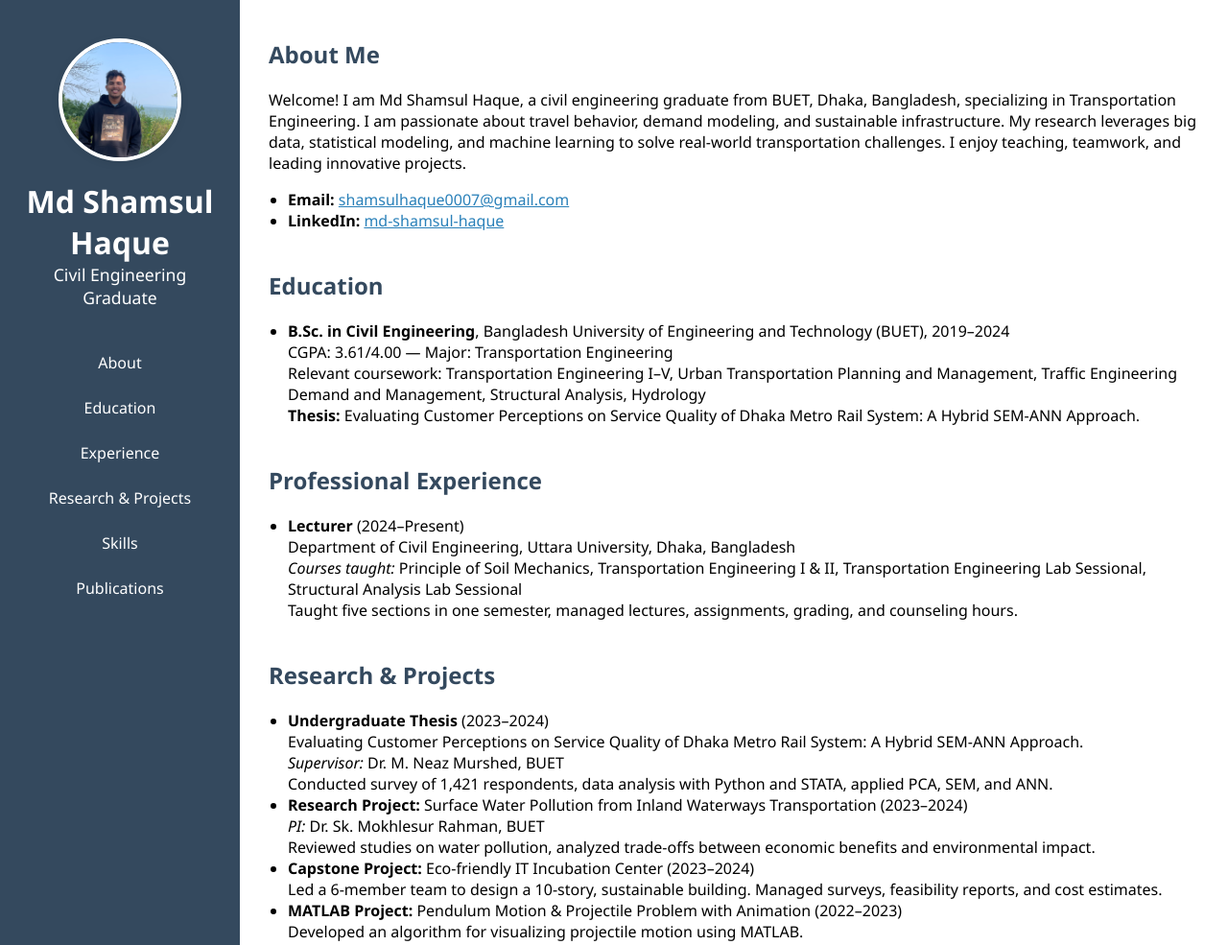
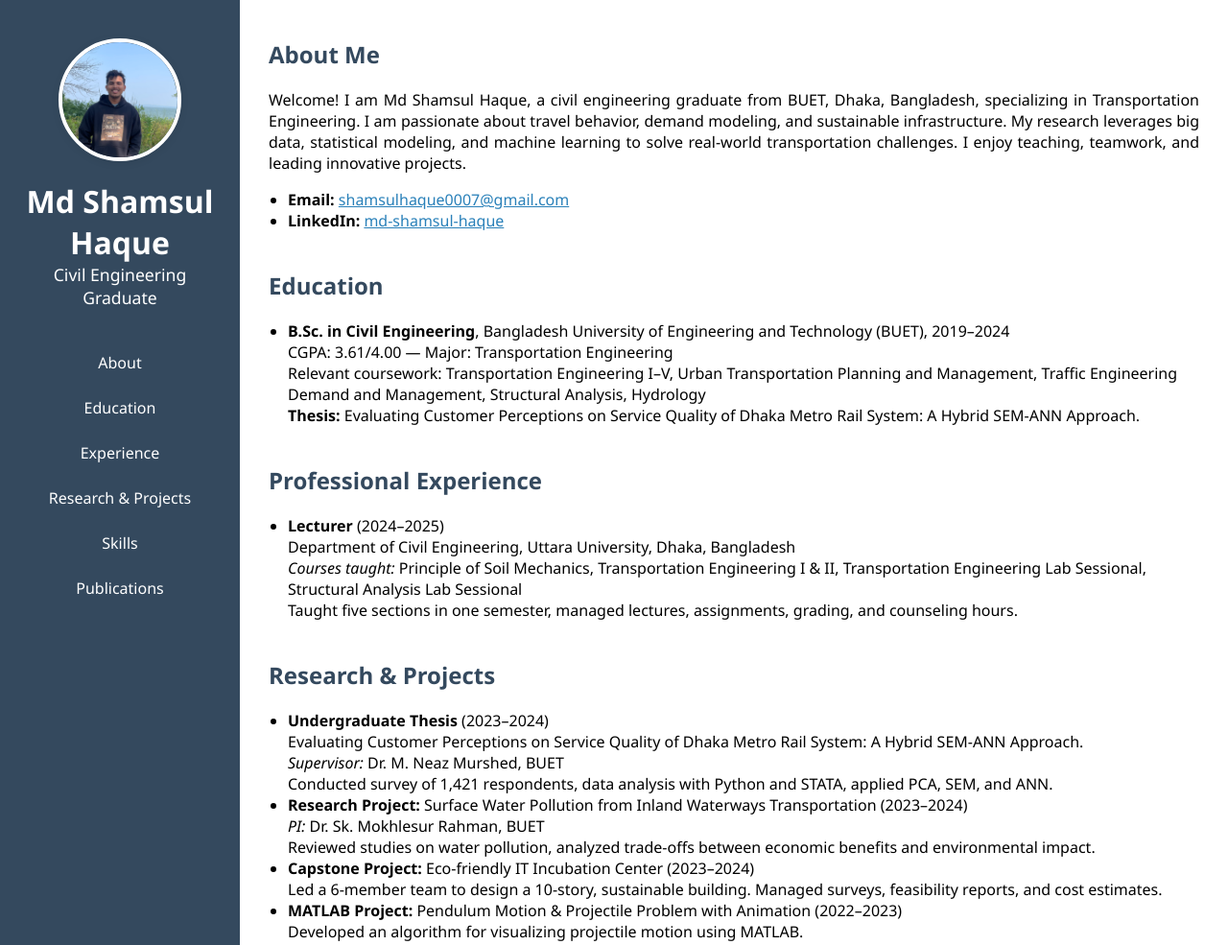
Before and after one commit to Shamsul0007/Shamsul0007.github.io, a plain HTML site: page index.html in a window 1280 px wide. Shown: the top 985 px of the page at 96% size. Drawn offline with Linux system fonts and the light colour scheme.

Commit message:
Font Style Updated

```diff
--- a/index.html
+++ b/index.html
@@ -141,12 +141,12 @@
         <main>
             <section id="about">
                 <h2>About Me</h2>
-                <p>
+                <p style="text-align:justify;">
                     Welcome! I am Md Shamsul Haque, a civil engineering graduate from BUET, Dhaka, Bangladesh, specializing in Transportation Engineering. I am passionate about travel behavior, demand modeling, and sustainable infrastructure. My research leverages big data, statistical modeling, and machine learning to solve real-world transportation challenges. I enjoy teaching, teamwork, and leading innovative projects.
                 </p>
                 <ul>
                     <li><strong>Email:</strong> <a href="mailto:shamsulhaque0007@gmail.com" style="color:#2980b9;">shamsulhaque0007@gmail.com</a></li>
-                    <li><strong>LinkedIn:</strong> <a href="https://www.linkedin.com/in/md-shamsul-haque-a03261306/overlay/about-this-profile/?lipi=urn%3Ali%3Apage%3Ad_flagship3_profile_view_base%3BBJVfzLL7TmibNxkZfANyrw%3D%3D" target="_blank" style="color:#2980b9;">md-shamsul-haque</a></li>
+                    <li><strong>LinkedIn:</strong> <a href="https://www.linkedin.com/in/md-shamsul-haque-a03261306?utm_source=share&utm_campaign=share_via&utm_content=profile&utm_medium=ios_app" target="_blank" style="color:#2980b9;">md-shamsul-haque</a></li>
                 </ul>
             </section>
             <section id="education">
@@ -167,7 +167,7 @@
                 <h2>Professional Experience</h2>
                 <ul>
                     <li>
-                        <strong>Lecturer</strong> (2024–Present)<br>
+                        <strong>Lecturer</strong> (2024–2025)<br>
                         Department of Civil Engineering, Uttara University, Dhaka, Bangladesh
                         <br>
                         <em>Courses taught:</em> Principle of Soil Mechanics, Transportation Engineering I & II, Transportation Engineering Lab Sessional, Structural Analysis Lab Sessional
```
